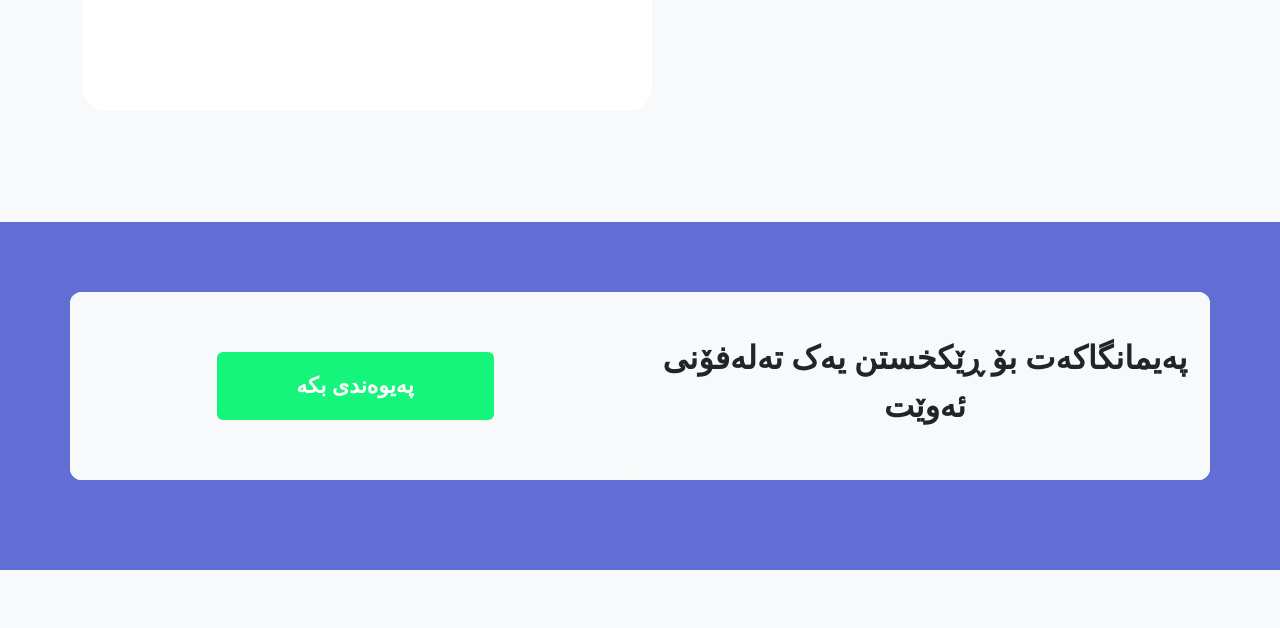
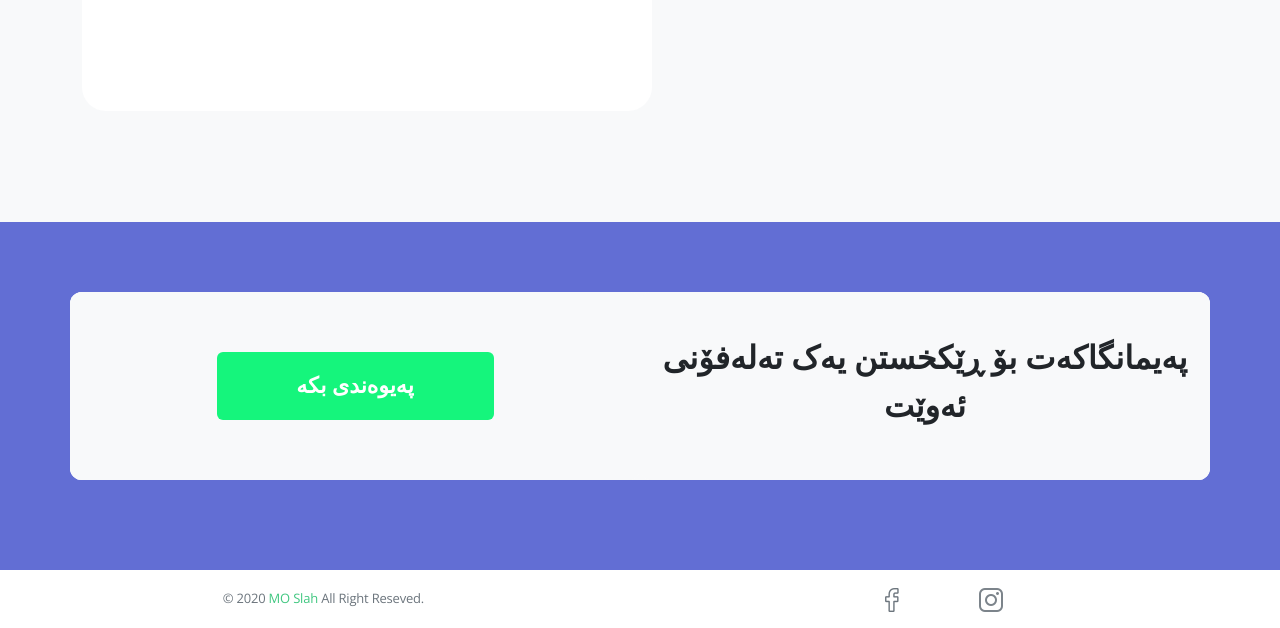
Before and after one commit to m0slah/khame, a plain HTML site: page index.html in a window 1280 px wide. Shown: the part 4975-5603 px from the top of the page. Before the commit the page ends 5545 px from the top, so only its background shows below. Drawn offline with nearby package versions, Linux system fonts and the light colour scheme.

Commit message:
add footer

```diff
--- a/asset/styles.css
+++ b/asset/styles.css
@@ -580,7 +580,7 @@
   border-radius: 12px;
 }
 
-.group-6 div div{
+.group-6 div div {
   display: flex;
   justify-content: center;
   align-items: center;
@@ -603,3 +603,30 @@
   line-height: 48px;
   z-index: 100;
 }
+
+footer {
+  background-color: #fff;
+}
+
+footer>div {
+  font-family: "Open Sans", sans-serif;
+  font-weight: 400;
+  font-size: 13px;
+  line-height: 24px;
+  letter-spacing: -0.2px;
+  color: #6C757D;
+}
+
+footer>div>a {
+  text-decoration: none;
+  color: #40C780;
+}
+
+footer ul {
+  list-style-type: none;
+  display: flex;
+}
+
+footer ul li {
+  margin-right: 70px;
+}
--- a/index.html
+++ b/index.html
@@ -224,6 +224,18 @@
       </div>
     </div>
   </div>
+
+  <footer class="text-center text-lg-start d-flex justify-content-around">
+    <div class="text-center p-3">
+      © 2020 <a href="https://m0slah.netlify.app/" target="_blank ">MO Slah</a>
+      All Right Reseved.
+    </div>
+
+    <ul class="d-flex justify-content-around  align-items-center mt-3">
+      <li><a href="https://www.facebook.com/m0.slah/" target="_blank"><img src="./asset/image/facebook.png" alt="facebook"></a></li>
+      <li><a href="https://www.instagram.com/m0.slah/" target="_blank"><img src="./asset/image/instagram.png" alt="instagram"></a></li>
+    </ul>
+  </footer>
   </div>
   <script src="https://cdn.jsdelivr.net/npm/bootstrap@5.3.0-alpha3/dist/js/bootstrap.bundle.min.js"
     integrity="sha384-ENjdO4Dr2bkBIFxQpeoTz1HIcje39Wm4jDKdf19U8gI4ddQ3GYNS7NTKfAdVQSZe" crossorigin="anonymous">
```
Also changed, not shown: asset/image/facebook.png (added), asset/image/instagram (1).png (added), asset/image/instagram.png (added).
